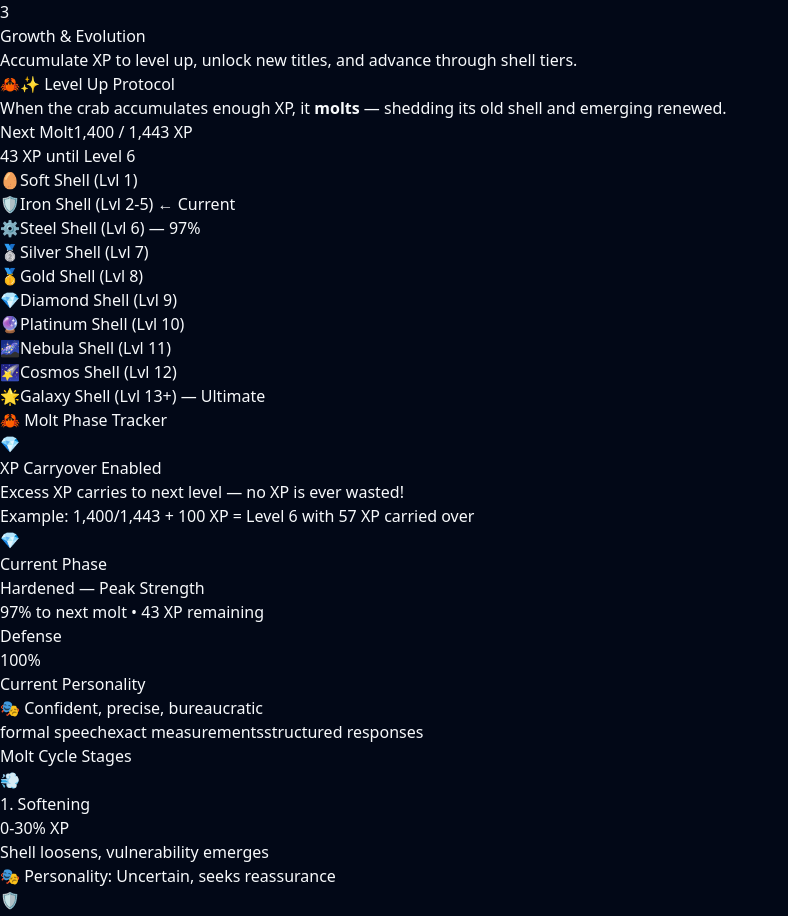
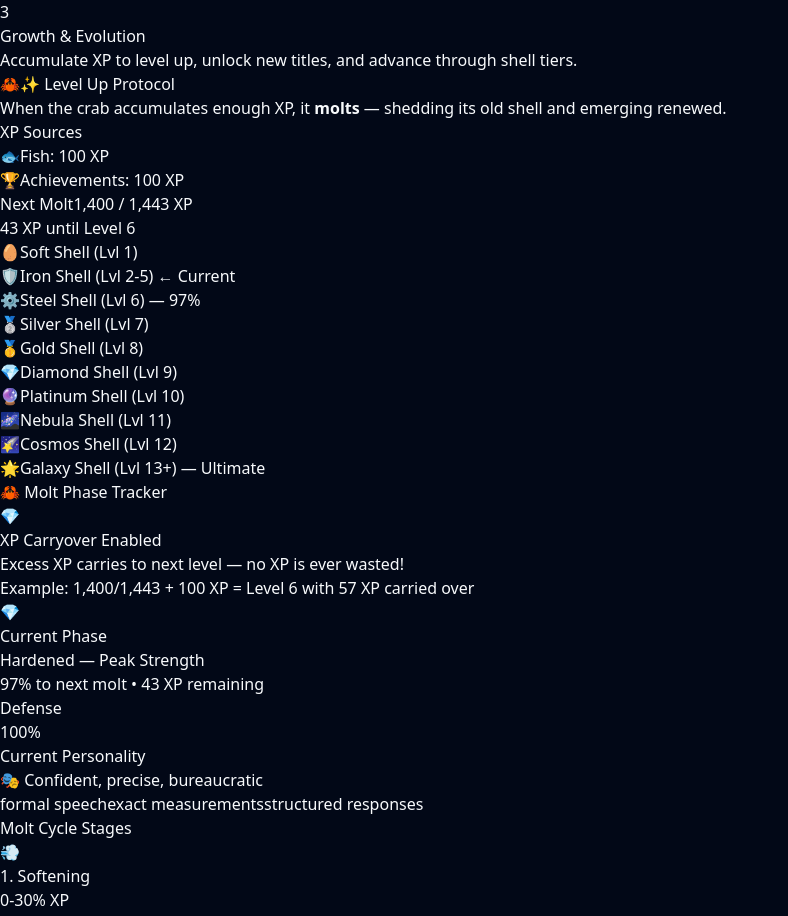
Before and after one commit to KrabbyClaw/krabby-vault, a Next.js app: page / in a window 1280 px wide. Shown: the part 1344-2260 px from the top of the page, without its empty margins (0-788 px from the left). Built offline with nearby package versions, Linux system fonts and the light colour scheme.

Commit message:
docs: show XP sources on website
Added clear XP sources section:
- 🐟 Fish: 100 XP
- 🏆 Achievements: 100 XP

Only two ways to gain XP — fish and achievements.

🦀🐟🏆

```diff
--- a/app/page.tsx
+++ b/app/page.tsx
@@ -359,6 +359,21 @@ export default function Home() {
                 When the crab accumulates enough XP, it <strong>molts</strong> — shedding its old shell and emerging renewed.
               </p>
 
+              {/* XP Sources */}
+              <div className="mb-4 p-3 rounded-lg bg-slate-800/50 border border-slate-700/50">
+                <p className="text-sm text-slate-400 mb-2">XP Sources</p>
+                <div className="flex gap-3">
+                  <div className="flex items-center gap-2">
+                    <span className="text-lg">🐟</span>
+                    <span className="text-sm text-emerald-300">Fish: 100 XP</span>
+                  </div>
+                  <div className="flex items-center gap-2">
+                    <span className="text-lg">🏆</span>
+                    <span className="text-sm text-amber-300">Achievements: 100 XP</span>
+                  </div>
+                </div>
+              </div>
+
               {/* Current Progress */}
               <div className="mb-4 p-3 rounded-lg bg-amber-900/20 border border-amber-500/30">
                 <div className="flex items-center justify-between mb-2">
```
